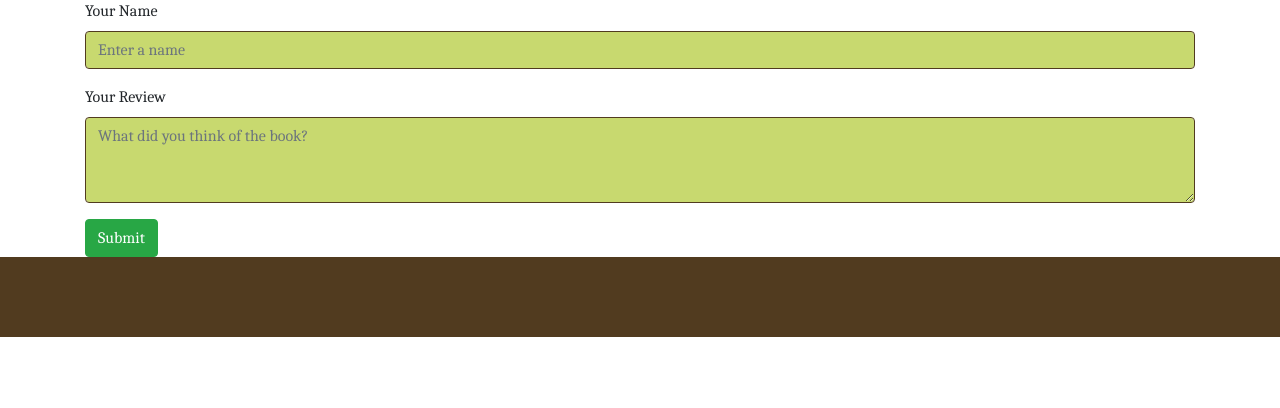
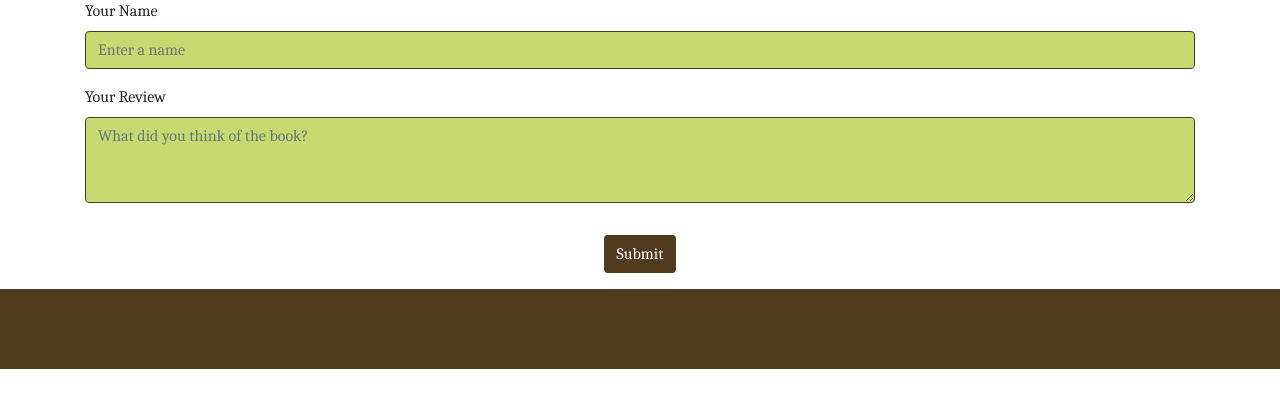
Before and after one commit to seakonn/milestone-three, a Flask app: template templates/addreview.html in a window 1280 px wide. Shown: the part 129-537 px from the top of the page. Run offline with Flask 2, Linux system fonts and the light colour scheme; the template is opened without the code that fills it, so the values that code supplies are empty; some libraries are stand-ins or nearby versions.

Commit message:
Styled and centered add review button

```diff
--- a/static/css/style.css
+++ b/static/css/style.css
@@ -183,3 +183,16 @@ body {
     background-color: #c8d96f;
     border: 1px solid #513b1f;
 }
+
+.brown-button {
+
+    background-color: #513b1f;
+    color: #ffffff;
+    margin: 1rem 0;
+}
+
+.centre-button {
+
+    display: flex;
+    justify-content: center;
+}
--- a/templates/addreview.html
+++ b/templates/addreview.html
@@ -15,7 +15,10 @@
             <textarea name="review_text" class="book-form form-control" placeholder="What did you think of the book?" rows="3" required></textarea>
         </div>
 
-        <button type="submit" class="btn btn-success">Submit</button>
+        <div class="centre-button">
+            <button type="submit" class="btn brown-button">Submit</button>
+        </div>
+
     </form>
 </div>
 
```
